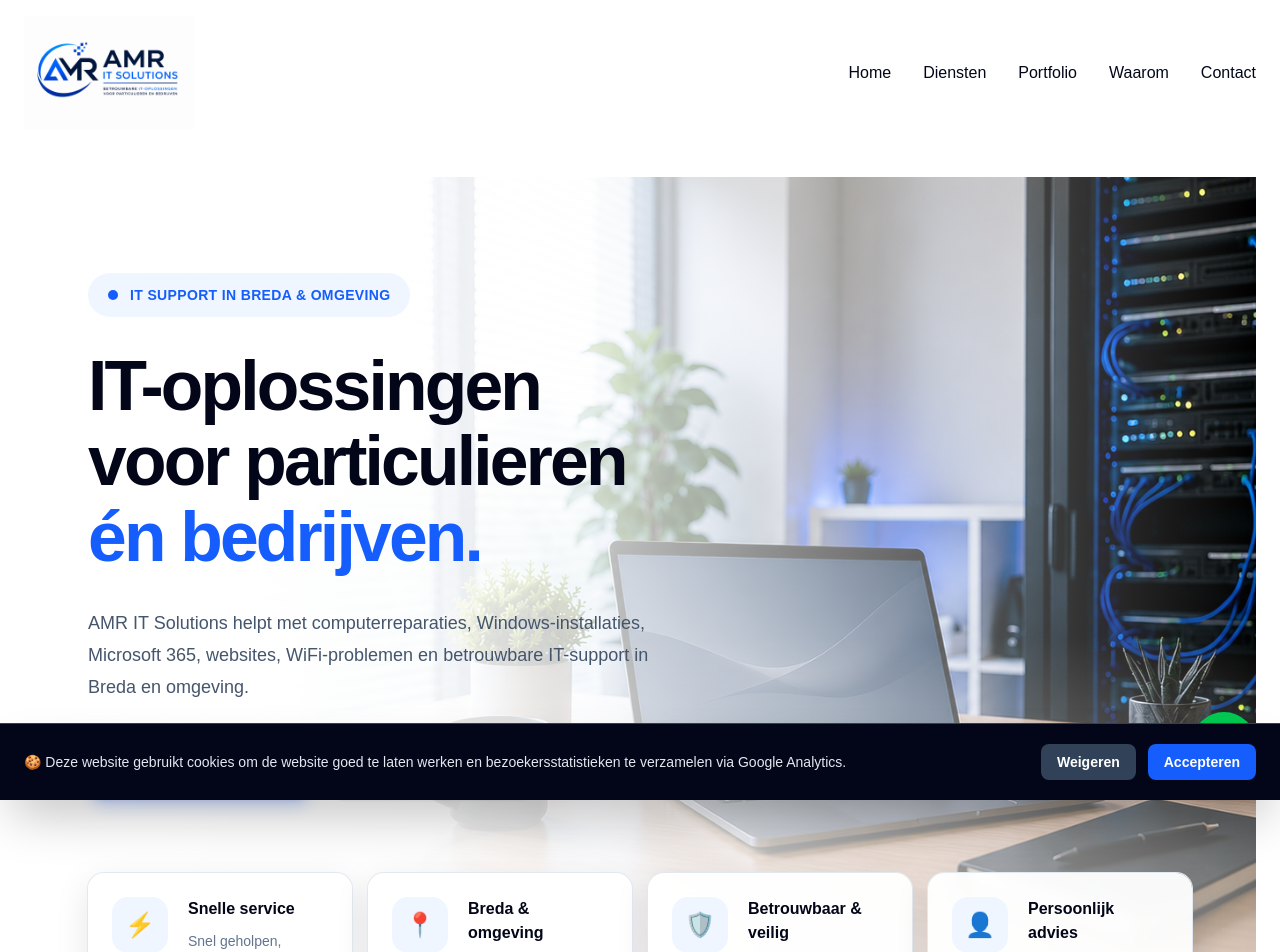
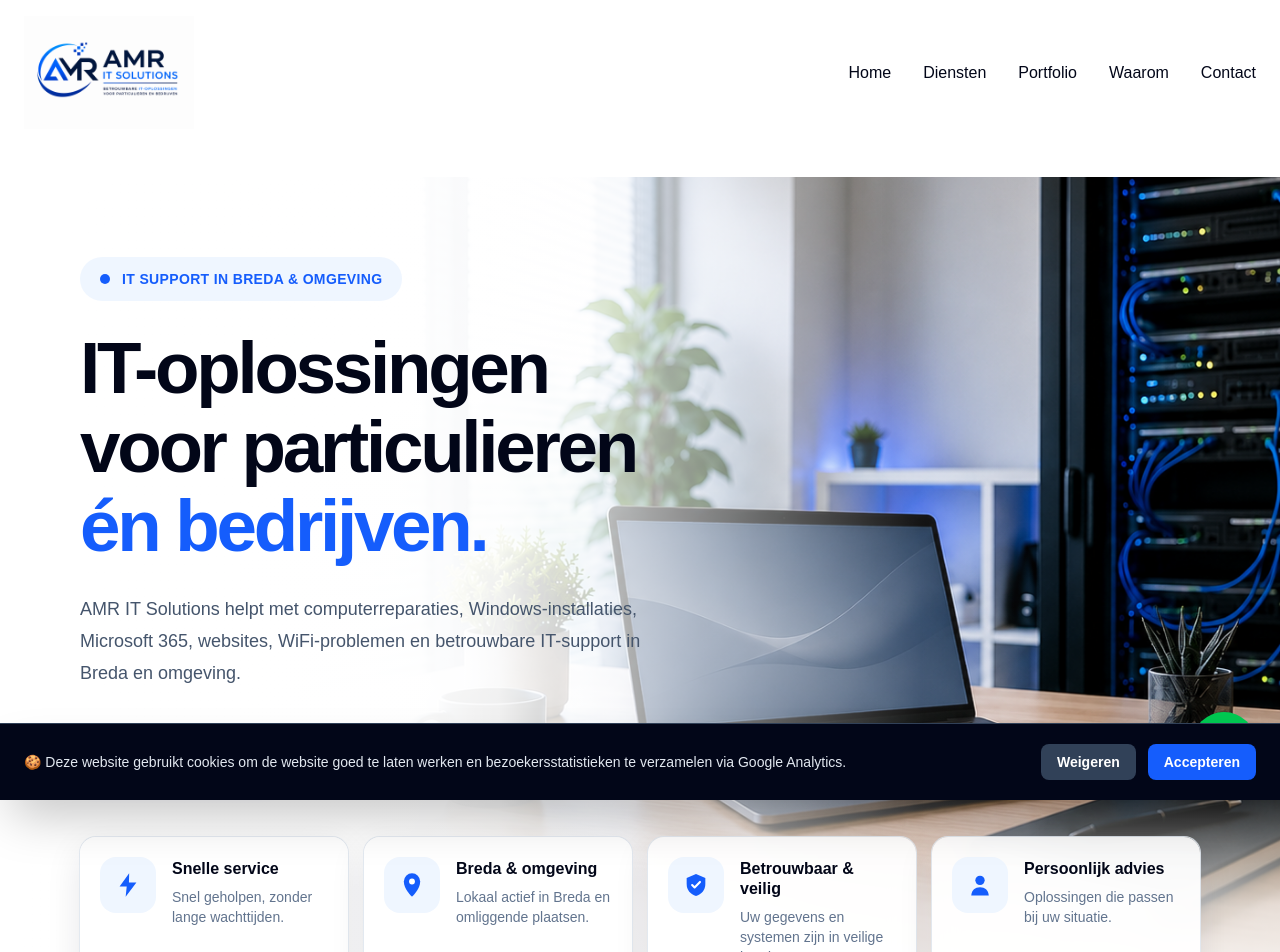
Before and after one commit to amritsolutions/amr-it-solutions, a Next.js app: page / in a window 1280 px wide. Shown: the top 952 px of the page. Built offline with nearby package versions, Linux system fonts and the light colour scheme.

Commit message:
hero verbeter

```diff
--- a/components/Hero.tsx
+++ b/components/Hero.tsx
@@ -1,25 +1,161 @@
 import Image from "next/image";
+
+function LightningIcon() {
+  return (
+    <svg
+      viewBox="0 0 24 24"
+      fill="none"
+      aria-hidden="true"
+      className="h-7 w-7"
+    >
+      <path
+        d="M13 2 4.8 13.2h6.1L10 22l9.2-12.2h-6.4L13 2Z"
+        fill="currentColor"
+      />
+    </svg>
+  );
+}
+
+function LocationIcon() {
+  return (
+    <svg
+      viewBox="0 0 24 24"
+      fill="none"
+      aria-hidden="true"
+      className="h-7 w-7"
+    >
+      <path
+        d="M12 22s7-6.1 7-13A7 7 0 1 0 5 9c0 6.9 7 13 7 13Z"
+        fill="currentColor"
+      />
+      <circle cx="12" cy="9" r="2.5" fill="white" />
+    </svg>
+  );
+}
+
+function ShieldIcon() {
+  return (
+    <svg
+      viewBox="0 0 24 24"
+      fill="none"
+      aria-hidden="true"
+      className="h-7 w-7"
+    >
+      <path
+        d="M12 2.5 20 6v5.2c0 5.1-3.3 8.9-8 10.3-4.7-1.4-8-5.2-8-10.3V6l8-3.5Z"
+        fill="currentColor"
+      />
+      <path
+        d="m8.7 12 2.1 2.1 4.6-4.7"
+        stroke="white"
+        strokeWidth="1.8"
+        strokeLinecap="round"
+        strokeLinejoin="round"
+      />
+    </svg>
+  );
+}
+
+function PersonIcon() {
+  return (
+    <svg
+      viewBox="0 0 24 24"
+      fill="none"
+      aria-hidden="true"
+      className="h-7 w-7"
+    >
+      <circle cx="12" cy="8" r="4" fill="currentColor" />
+      <path
+        d="M4.5 21c.5-4.7 3.2-7 7.5-7s7 2.3 7.5 7h-15Z"
+        fill="currentColor"
+      />
+    </svg>
+  );
+}
+
+function MessageIcon() {
+  return (
+    <svg
+      viewBox="0 0 24 24"
+      fill="none"
+      aria-hidden="true"
+      className="h-5 w-5"
+    >
+      <path
+        d="M20 11.5a7.5 7.5 0 0 1-8 7.5 8.8 8.8 0 0 1-3.2-.7L4 20l1.5-4A7.5 7.5 0 1 1 20 11.5Z"
+        stroke="currentColor"
+        strokeWidth="1.8"
+        strokeLinecap="round"
+        strokeLinejoin="round"
+      />
+    </svg>
+  );
+}
+
+function GridIcon() {
+  return (
+    <svg
+      viewBox="0 0 24 24"
+      fill="none"
+      aria-hidden="true"
+      className="h-5 w-5"
+    >
+      <rect
+        x="4"
+        y="4"
+        width="6"
+        height="6"
+        rx="1"
+        fill="currentColor"
+      />
+      <rect
+        x="14"
+        y="4"
+        width="6"
+        height="6"
+        rx="1"
+        fill="currentColor"
+      />
+      <rect
+        x="4"
+        y="14"
+        width="6"
+        height="6"
+        rx="1"
+        fill="currentColor"
+      />
+      <rect
+        x="14"
+        y="14"
+        width="6"
+        height="6"
+        rx="1"
+        fill="currentColor"
+      />
+    </svg>
+  );
+}
 
 const features = [
   {
-    icon: "⚡",
     title: "Snelle service",
     description: "Snel geholpen, zonder lange wachttijden.",
+    icon: LightningIcon,
   },
   {
-    icon: "📍",
     title: "Breda & omgeving",
     description: "Lokaal actief in Breda en omliggende plaatsen.",
+    icon: LocationIcon,
   },
   {
-    icon: "🛡️",
     title: "Betrouwbaar & veilig",
     description: "Uw gegevens en systemen zijn in veilige handen.",
+    icon: ShieldIcon,
   },
   {
-    icon: "👤",
     title: "Persoonlijk advies",
     description: "Oplossingen die passen bij uw situatie.",
+    icon: PersonIcon,
   },
 ];
 
@@ -27,35 +163,83 @@ export default function Hero() {
   return (
     <section
       id="home"
-      className="relative min-h-[880px] overflow-hidden bg-white lg:min-h-[920px]"
+      className="
+        relative left-1/2 w-screen -translate-x-1/2
+        overflow-hidden bg-white
+      "
     >
-      {/* Grote achtergrondfoto */}
+      <div className="relative min-h-[820px] lg:min-h-[850px]">
+        {/* Achtergrondfoto */}
         <div className="absolute inset-0">
           <Image
             src="/images/hero.jpg"
-          alt="Moderne IT-werkplek van AMR IT Solutions"
+            alt="Moderne IT-werkplek met laptop en serverapparatuur"
             fill
             priority
             sizes="100vw"
-          className="object-cover object-[68%_center]"
+            className="
+              object-cover
+              object-[72%_center]
+              sm:object-[70%_center]
+              lg:object-[67%_center]
+            "
           />
 
-        {/* Witte overgang aan de linkerkant */}
-        <div className="absolute inset-0 bg-gradient-to-r from-white via-white/95 via-[32%] to-transparent lg:via-white/85 lg:via-[40%]" />
+          {/* Witte overgang links */}
+          <div
+            className="absolute inset-0 hidden lg:block"
+            style={{
+              background:
+                "linear-gradient(90deg, rgba(255,255,255,1) 0%, rgba(255,255,255,0.99) 29%, rgba(255,255,255,0.94) 39%, rgba(255,255,255,0.58) 53%, rgba(255,255,255,0.08) 72%, rgba(255,255,255,0) 82%)",
+            }}
+          />
 
-        {/* Lichte onderlaag voor leesbaarheid */}
-        <div className="absolute inset-0 bg-gradient-to-t from-white/75 via-transparent to-transparent" />
+          {/* Mobiele witte laag */}
+          <div
+            className="absolute inset-0 lg:hidden"
+            style={{
+              background:
+                "linear-gradient(180deg, rgba(255,255,255,0.98) 0%, rgba(255,255,255,0.94) 58%, rgba(255,255,255,0.78) 100%)",
+            }}
+          />
+
+          {/* Zachte onderlaag */}
+          <div className="absolute inset-x-0 bottom-0 h-64 bg-gradient-to-t from-white via-white/75 to-transparent" />
         </div>
 
-      <div className="relative mx-auto flex min-h-[880px] max-w-[1440px] flex-col px-6 pb-10 pt-20 sm:px-10 lg:min-h-[920px] lg:px-16 lg:pb-12 lg:pt-24">
-        {/* Hoofdinhoud */}
-        <div className="max-w-[610px]">
-          <div className="mb-8 inline-flex items-center gap-3 rounded-full bg-blue-50 px-5 py-3 text-sm font-bold uppercase tracking-wide text-blue-600">
+        <div
+          className="
+            relative mx-auto flex min-h-[820px] max-w-[1500px] flex-col
+            px-6 pb-10 pt-16
+            sm:px-10
+            lg:min-h-[850px] lg:px-16 lg:pb-12 lg:pt-20
+            xl:px-20
+          "
+        >
+          {/* Tekstgedeelte */}
+          <div className="max-w-[660px]">
+            <div
+              className="
+                mb-7 inline-flex items-center gap-3 rounded-full
+                bg-blue-50/95 px-5 py-3
+                text-xs font-bold uppercase tracking-wide text-blue-600
+                sm:text-sm
+              "
+            >
               <span className="h-2.5 w-2.5 rounded-full bg-blue-600" />
               IT Support in Breda & omgeving
             </div>
 
-          <h1 className="text-[3.4rem] font-extrabold leading-[1.08] tracking-[-0.04em] text-slate-950 sm:text-6xl lg:text-[4.35rem]">
+            <h1
+              className="
+                max-w-[650px]
+                text-[3rem] font-extrabold leading-[1.08]
+                tracking-[-0.045em] text-slate-950
+                sm:text-[3.7rem]
+                lg:text-[4.25rem]
+                xl:text-[4.55rem]
+              "
+            >
               IT-oplossingen
               <br />
               voor particulieren
@@ -63,50 +247,98 @@ export default function Hero() {
               <span className="text-blue-600">én bedrijven.</span>
             </h1>
 
-          <p className="mt-8 max-w-[590px] text-lg leading-8 text-slate-600">
+            <p
+              className="
+                mt-7 max-w-[610px]
+                text-base leading-7 text-slate-600
+                sm:text-lg sm:leading-8
+              "
+            >
               AMR IT Solutions helpt met computerreparaties,
               Windows-installaties, Microsoft 365, websites, WiFi-problemen en
               betrouwbare IT-support in Breda en omgeving.
             </p>
 
-          <div className="mt-10 flex flex-wrap gap-4">
+            <div className="mt-9 flex flex-wrap gap-4">
               <a
                 href="#contact"
-              className="inline-flex min-h-14 items-center justify-center gap-3 rounded-2xl bg-blue-600 px-8 py-4 text-base font-semibold text-white shadow-lg shadow-blue-600/20 transition duration-200 hover:-translate-y-0.5 hover:bg-blue-700"
+                className="
+                  inline-flex min-h-14 items-center justify-center gap-3
+                  rounded-2xl bg-blue-600 px-7 py-4
+                  text-sm font-semibold text-white
+                  shadow-lg shadow-blue-600/20
+                  transition duration-200
+                  hover:-translate-y-0.5 hover:bg-blue-700
+                "
               >
-              <span aria-hidden="true">◯</span>
+                <MessageIcon />
                 Vraag direct hulp
               </a>
 
               <a
                 href="#diensten"
-              className="inline-flex min-h-14 items-center justify-center gap-3 rounded-2xl bg-white px-8 py-4 text-base font-semibold text-slate-800 shadow-sm ring-1 ring-slate-300 transition duration-200 hover:-translate-y-0.5 hover:bg-slate-50"
+                className="
+                  inline-flex min-h-14 items-center justify-center gap-3
+                  rounded-2xl bg-white/95 px-7 py-4
+                  text-sm font-semibold text-slate-800
+                  shadow-sm ring-1 ring-slate-300
+                  transition duration-200
+                  hover:-translate-y-0.5 hover:bg-slate-50
+                "
               >
-              <span aria-hidden="true">▦</span>
+                <GridIcon />
                 Bekijk diensten
               </a>
             </div>
           </div>
 
-        {/* Kaarten onderaan */}
-        <div className="mt-auto grid gap-4 pt-16 sm:grid-cols-2 lg:grid-cols-4">
-          {features.map((feature) => (
+          {/* Vier informatiekaarten */}
           <div
+            className="
+              mt-auto grid gap-4 pt-14
+              sm:grid-cols-2
+              lg:grid-cols-4
+            "
+          >
+            {features.map((feature) => {
+              const Icon = feature.icon;
+
+              return (
+                <article
                   key={feature.title}
-              className="flex min-h-[126px] items-start gap-5 rounded-2xl bg-white/95 p-6 shadow-[0_10px_35px_rgba(15,23,42,0.10)] ring-1 ring-slate-200 backdrop-blur-sm"
+                  className="
+                    flex min-h-[122px] items-start gap-4
+                    rounded-2xl bg-white/95 p-5
+                    shadow-[0_12px_35px_rgba(15,23,42,0.10)]
+                    ring-1 ring-slate-200/90
+                    backdrop-blur-md
+                    transition duration-200
+                    hover:-translate-y-1
+                    hover:shadow-[0_18px_45px_rgba(15,23,42,0.14)]
+                  "
                 >
-              <div className="flex h-14 w-14 shrink-0 items-center justify-center rounded-2xl bg-blue-50 text-2xl">
-                {feature.icon}
+                  <div
+                    className="
+                      flex h-14 w-14 shrink-0 items-center justify-center
+                      rounded-2xl bg-blue-50 text-blue-600
+                    "
+                  >
+                    <Icon />
                   </div>
 
-              <div>
-                <h2 className="font-bold text-slate-950">{feature.title}</h2>
-                <p className="mt-2 text-sm leading-6 text-slate-500">
+                  <div className="pt-0.5">
+                    <h2 className="font-bold leading-5 text-slate-950">
+                      {feature.title}
+                    </h2>
+
+                    <p className="mt-2 text-sm leading-5 text-slate-500">
                       {feature.description}
                     </p>
                   </div>
+                </article>
+              );
+            })}
           </div>
-          ))}
         </div>
       </div>
     </section>
```
Lines whose indentation alone changed are shown as unchanged.
